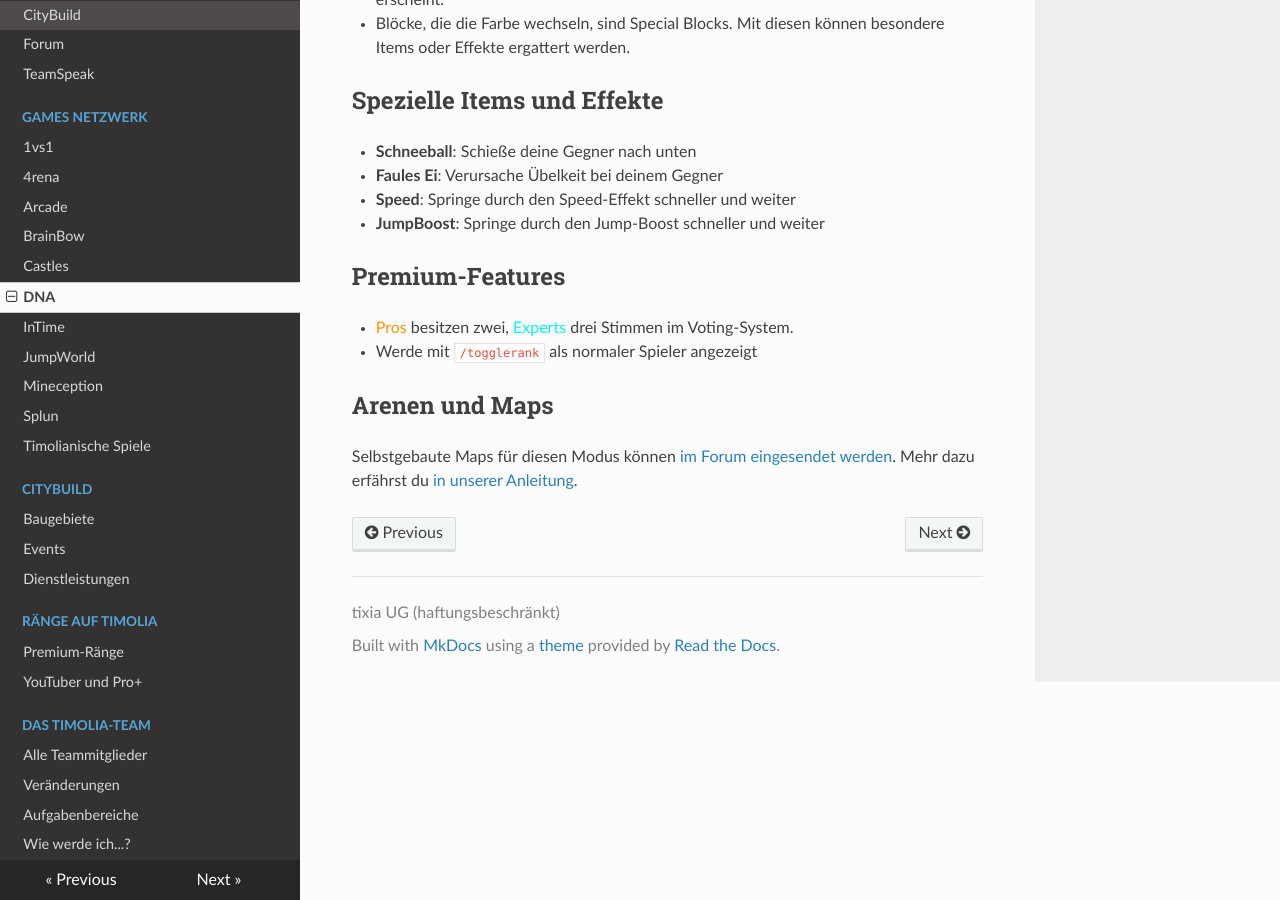
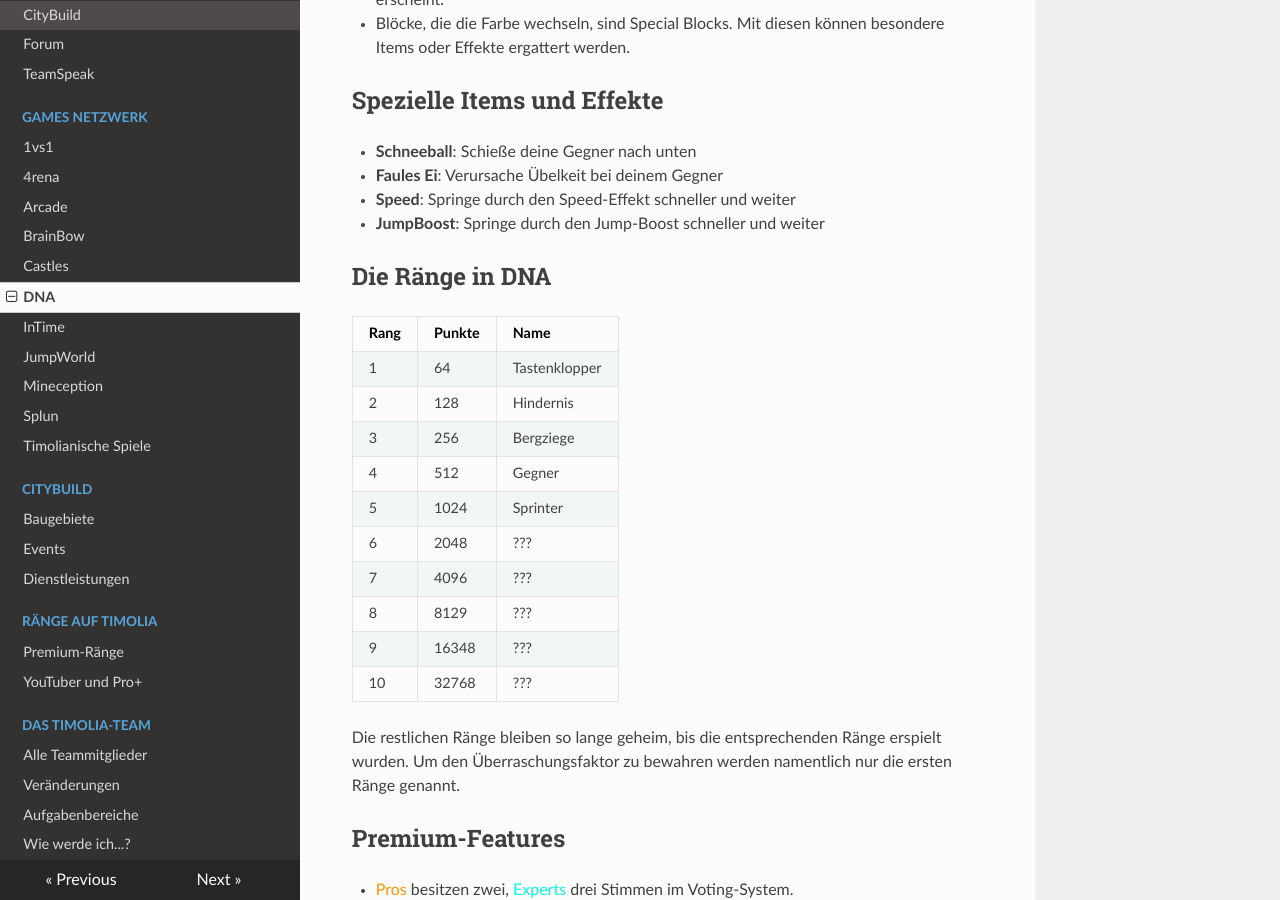
Before and after one commit to TimoliaDE/HowTo, an MkDocs documentation site: the page built from docs/games/dna.md, in a window 1280 px wide and 900 px high, scrolled down 629 px. Built offline with MkDocs 1.6.1, drawn with Linux system fonts in a browser that asks for light colours; nearby versions of some CDN libraries; old or Windows-style settings are respelled for this version of MkDocs.

Commit message:
Ränge in DNA und InTime hinzugefügt

```diff
--- a/docs/games/dna.md
+++ b/docs/games/dna.md
@@ -18,6 +18,23 @@ Grenze von 32 Blöcken erreicht.
 - <strong>Speed</strong>: Springe durch den Speed-Effekt schneller und weiter
 - <strong>JumpBoost</strong>: Springe durch den Jump-Boost schneller und weiter
 
+## Die Ränge in DNA
+
+| Rang | Punkte | Name |
+| ------ | ------ | ------ |
+| 1 | 64 | Tastenklopper |
+| 2 | 128 | Hindernis |
+| 3 | 256 | Bergziege |
+| 4 | 512 | Gegner |
+| 5 | 1024 | Sprinter |
+| 6 | 2048 | ??? |
+| 7 | 4096 | ??? |
+| 8 | 8129 | ??? |
+| 9 | 16348 | ??? |
+| 10 | 32768 | ??? |
+
+Die restlichen Ränge bleiben so lange geheim, bis die entsprechenden Ränge erspielt wurden. Um den Überraschungsfaktor zu bewahren werden namentlich nur die ersten Ränge genannt.
+
 ## Premium-Features
 
 - <span style="color:#F99500">Pros</span> besitzen zwei, <span style="color:#00F9EC">Experts</span> drei Stimmen im Voting-System.
@@ -25,4 +42,4 @@ Grenze von 32 Blöcken erreicht.
 
 ## Arenen und Maps
 Selbstgebaute Maps für diesen Modus können <a href="https://forum.timolia.de/forums/map-einsendungen.61/" target="_blank">im Forum eingesendet werden</a>. Mehr dazu erfährst du
-<a href="https://forum.timolia.de/threads/wie-sende-ich-eine-map-ein.3/" target="_blank">in unserer Anleitung</a>.
+<a href="https://forum.timolia.de/threads/wie-sende-icddddddddddddddddddddddddddddddddddddddddddddddddddddddddddddh-eine-map-ein.3/" target="_blank">in unserer Anleitung</a>.
```
Also changed, not shown: docs/games/intime.md (+16 -0 lines).
